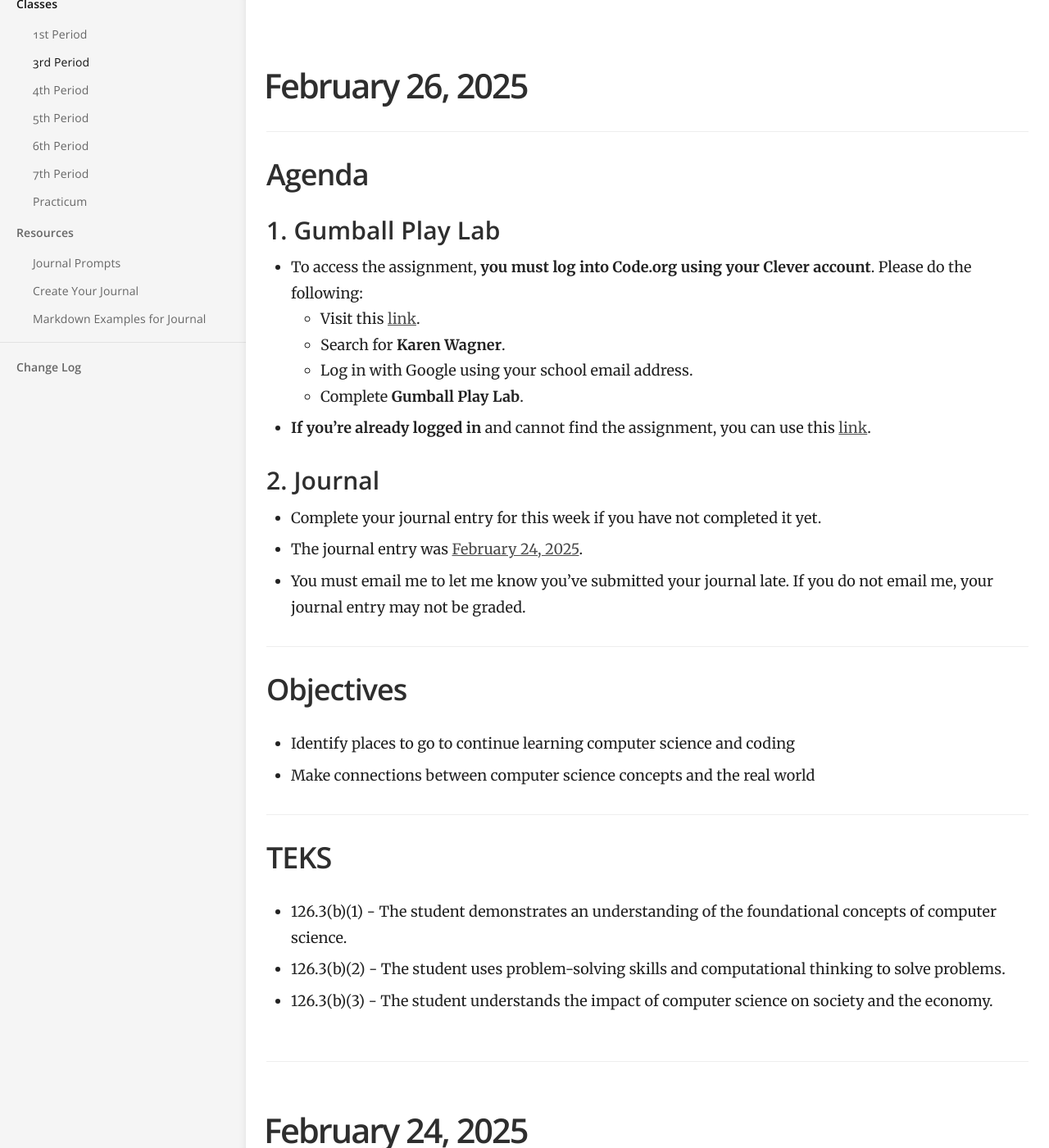
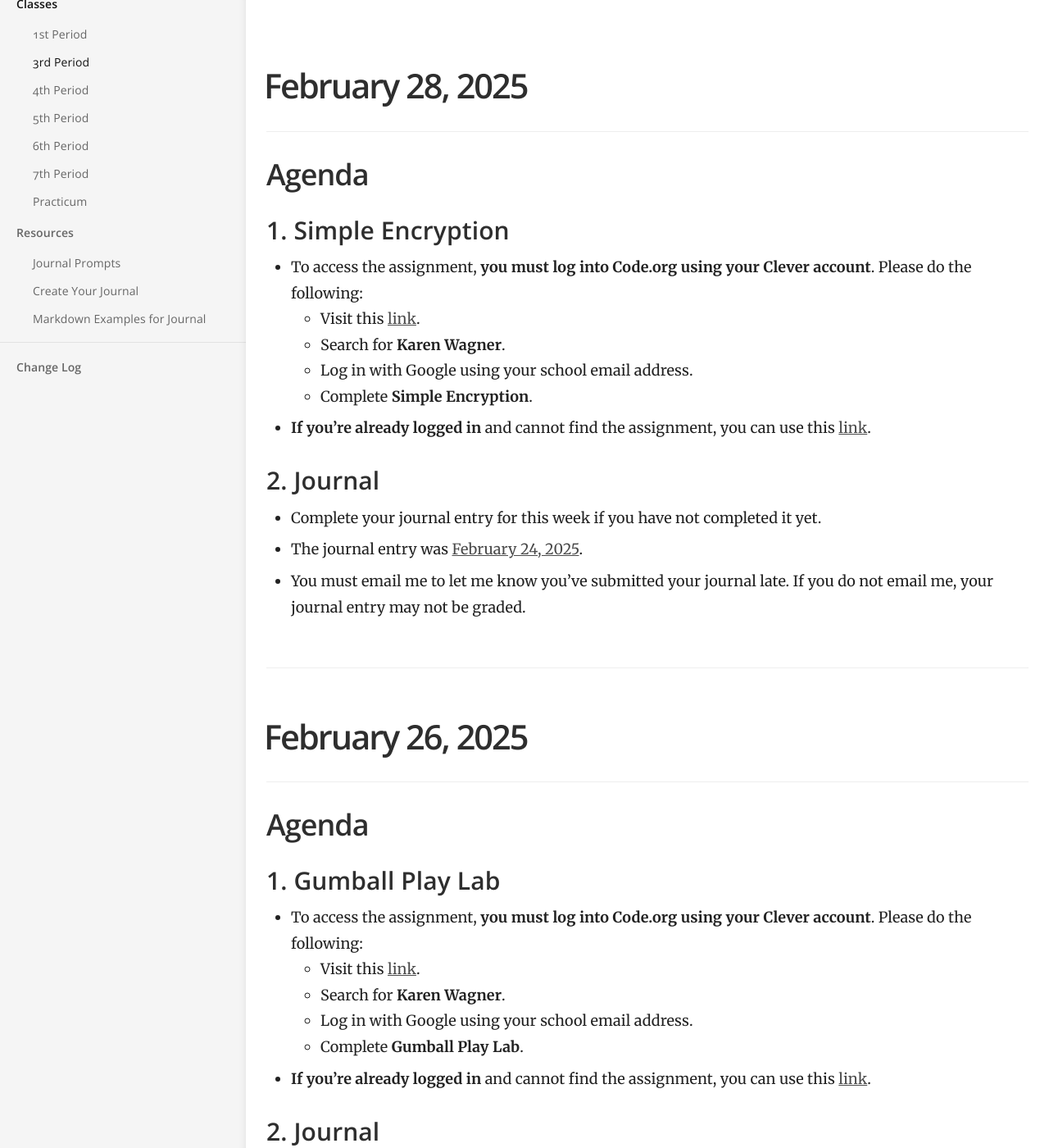
Before and after one commit to mswhitby/classroom, a Jekyll site: the page built from _docs/classes/3rd.md, in a window 1280 px wide and 1400 px high, scrolled down 195 px. Shown: the whole window at 82% size. Built offline with Jekyll 4.4.1, drawn with Linux system fonts in a browser that asks for light colours.

Commit message:
Updated lessons

```diff
--- a/_docs/classes/3rd.md
+++ b/_docs/classes/3rd.md
@@ -5,6 +5,28 @@ category: Classes
 order: 2
 ---
 
+# February 28, 2025
+
+## Agenda
+
+### 1. Simple Encryption
+
+- To access the assignment, **you must log into Code.org using your Clever account**. Please do the following:
+    - Visit this [link](https://clever.com/oauth/district-picker?client_id=2f27405716644a951b23&redirect_uri=https%3A%2F%2Fstudio.code.org%2Fusers%2Fauth%2Fclever%2Fcallback&response_type=code&state=ede33ff61289cf32708a0f54079cdd23e31d0b0a02b0e0e8).
+    - Search for **Karen Wagner**.
+    - Log in with Google using your school email address.
+    - Complete **Simple Encryption**.
+
+- **If you're already logged in** and cannot find the assignment, you can use this [link](https://studio.code.org/s/hoc-encryption).
+
+### 2. Journal
+
+- Complete your journal entry for this week if you have not completed it yet.
+- The journal entry was [February 24, 2025](https://github.com/mswhitby/classroom/blob/main/_docs/resources/journal.md#february-24-2025).
+- You must email me to let me know you've submitted your journal late. If you do not email me, your journal entry may not be graded.
+
+----
+
 # February 26, 2025
 
 ## Agenda
@@ -22,10 +44,10 @@ order: 2
 ### 2. Journal
 
 - Complete your journal entry for this week if you have not completed it yet.
-- The journal entry was [February 24, 2025](https://github.com/mswhitby/classroom/blob/main/_docs/resources/journal.md#february-11-2025).
+- The journal entry was [February 24, 2025](https://github.com/mswhitby/classroom/blob/main/_docs/resources/journal.md#february-24-2025).
 - You must email me to let me know you've submitted your journal late. If you do not email me, your journal entry may not be graded.
 
-## Objectives
+<!-- ## Objectives
 
 - Identify places to go to continue learning computer science and coding
 - Make connections between computer science concepts and the real world
@@ -35,7 +57,7 @@ order: 2
 
 - 126.3(b)(1) - The student demonstrates an understanding of the foundational concepts of computer science.
 - 126.3(b)(2) - The student uses problem-solving skills and computational thinking to solve problems.
-- 126.3(b)(3) - The student understands the impact of computer science on society and the economy.
+- 126.3(b)(3) - The student understands the impact of computer science on society and the economy. -->
 
 
 ----
```
Also changed, not shown: _docs/classes/1st.md (+25 -3 lines), _docs/classes/4th.md (+2 -2 lines), _docs/classes/5th.md (+2 -3 lines), _docs/classes/6th.md (+3 -3 lines).
